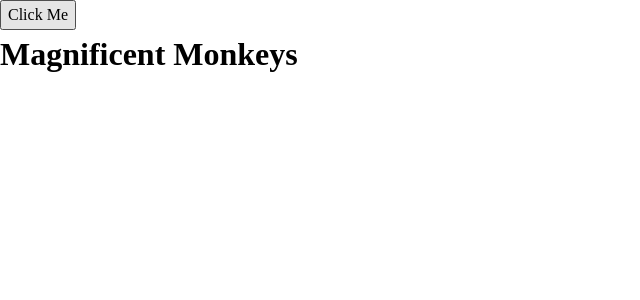
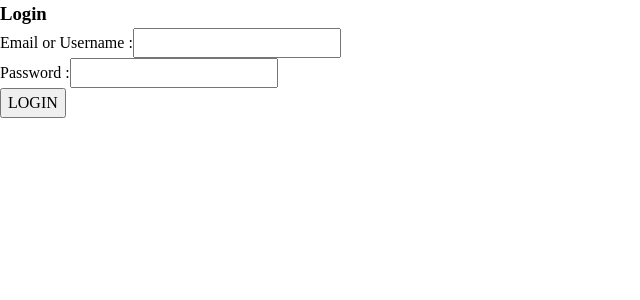
Before and after one commit to black23cat/admin-api-client, a React (Vite) app: page / in a window 1280 px wide. Shown: the top 300 px of the page, without its empty margins (0-640 px from the left). Built offline with nearby package versions, Linux system fonts and the light colour scheme; no server answers.

Commit message:
feat: Implement user login Skip test unit on App.test Add conditional render on App page Wrap LoginForm component on test files with Context Provider

```diff
--- a/src/App.jsx
+++ b/src/App.jsx
@@ -1,17 +1,29 @@
-import { useState } from 'react';
+import { createContext, useState } from 'react';
+import { Outlet, useNavigate } from 'react-router';
+import Header from './components/Header/Header';
+import Sidebar from './components/Sidebar/Sidebar';
+import LoginForm from './components/LoginForm/LoginForm';
+// import { jwtDecode } from 'jwt-decode';
+
+// const currentTime = new Date();
+export const UserContext = createContext({});
 
 export default function App() {
-  const [heading, setHeading] = useState('Magnificent Monkeys');
+  const [user, setUser] = useState(null);
 
-  const clickHandler = () => {
-    setHeading('Radical Rhinos');
-  };
+  if (user === null) {
+    return (
+      <UserContext value={[setUser]}>
+        <LoginForm />
+      </UserContext>
+    );
+  }
+
   return (
     <>
-      <button type="button" onClick={clickHandler}>
-        Click Me
-      </button>
-      <h1>{heading}</h1>
+      <Header />
+      <Sidebar />
+      <Outlet />
     </>
   );
 }
--- a/src/components/LoginForm/LoginForm.jsx
+++ b/src/components/LoginForm/LoginForm.jsx
@@ -1,12 +1,15 @@
-import { Link, useNavigate } from 'react-router';
-import { useState } from 'react';
+import { Link } from 'react-router';
+import { useContext, useEffect, useState } from 'react';
+import { jwtDecode } from 'jwt-decode';
+import { UserContext } from '../../App';
+
+const API_URL = import.meta.env.VITE_API_URL;
 
 export default function LoginForm() {
   const [fieldsError, setFieldsError] = useState('');
   const [formInput, setFormInput] = useState({});
   const [isLogin, setIsLogin] = useState(false);
-
-  const navigate = useNavigate();
+  const [setUser] = useContext(UserContext);
 
   const handleFormInput = (e) => {
     const fieldName = e.target.name;
@@ -17,28 +20,41 @@ export default function LoginForm() {
 
   const handleFormSubmit = async (e) => {
     e.preventDefault();
-    // TODO: REPLACE API_URL TO DATABASE URL
-    const API_URL = import.meta.env.VITE_API_URL;
     try {
-      const response = await fetch(`${API_URL}/api/login`, {
+      const response = await fetch(`${API_URL}/login`, {
         method: 'POST',
         headers: { 'Content-Type': 'application/json' },
         body: JSON.stringify(formInput),
       });
       const results = await response.json();
+
       if (response.status === 400) {
         setFieldsError(results.message);
+        return;
+      }
+      if (response.status === 404) {
+        setFieldsError(results);
         return;
       }
       localStorage.setItem('token', results);
       setFieldsError('');
       setIsLogin(true);
-      navigate('/');
     } catch {
-      // Navigate to error page
-      navigate('/error');
+      setFieldsError('Terjadi masalah dengan server');
     }
   };
+
+  useEffect(() => {
+    if (isLogin) {
+      const timeout = setTimeout(() => {
+        const token = localStorage.getItem('token');
+        const decodedToken = jwtDecode(token);
+
+        setUser(decodedToken.user);
+      }, 500);
+      return () => clearTimeout(timeout);
+    }
+  });
 
   return (
     <section className="login">
--- a/src/routes.jsx
+++ b/src/routes.jsx
@@ -1,5 +1,19 @@
 import App from './App';
+import PoPage from './components/PoPage/PoPage';
+import InvoicePage from './components/InvoicePage/InvoicePage';
 
-const routes = [{ path: '/', element: <App /> }];
+const routes = [
+  {
+    path: '/',
+    element: <App />,
+    children: [
+      {
+        path: '/purchase-order',
+        element: <PoPage />,
+      },
+      { path: '/invoice', element: <InvoicePage /> },
+    ],
+  },
+];
 
 export default routes;
```
Also changed, not shown: 2 other files (tests, documents, lock files or other folders).
